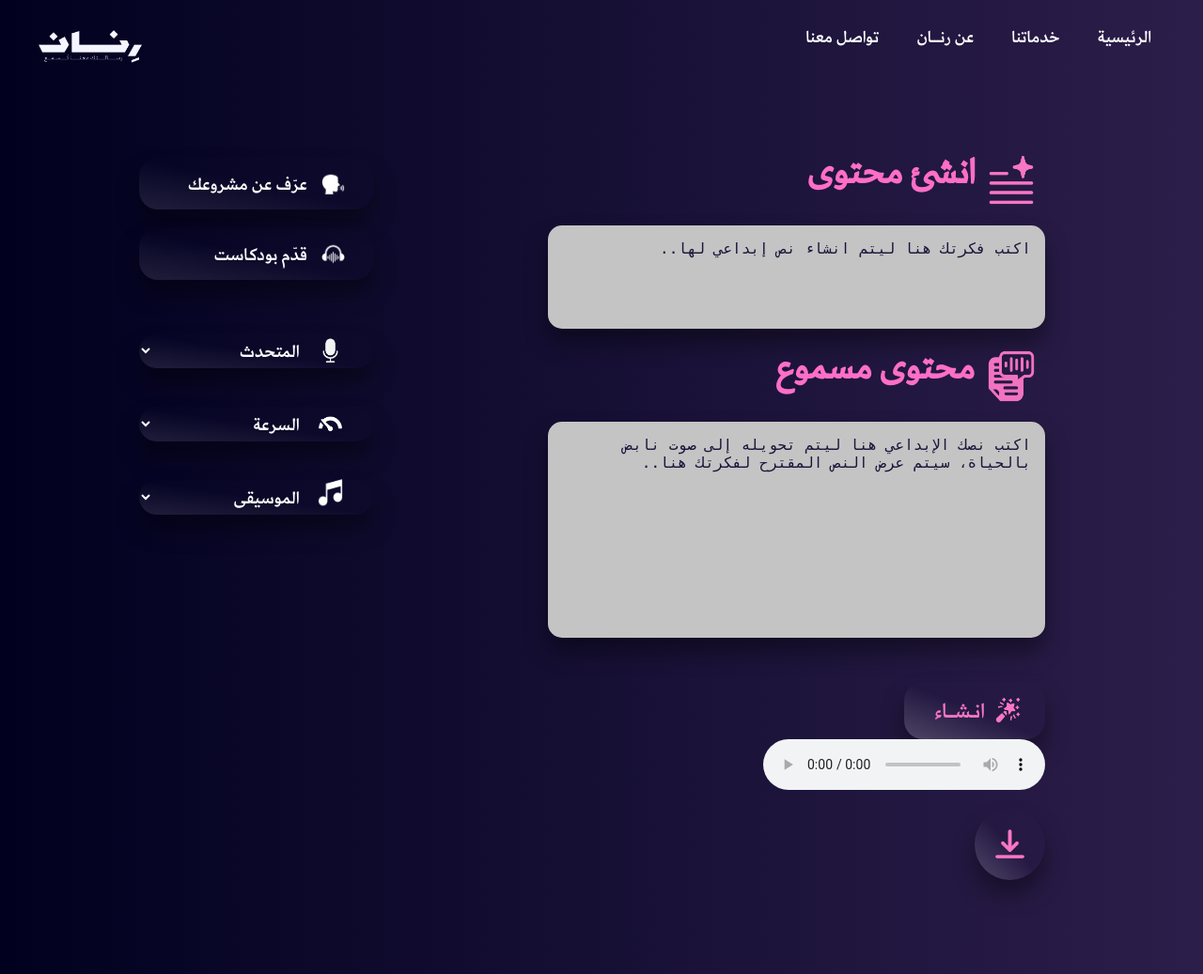
After one commit to fatimahmji/RenanPlatform, a Python web app: template templates/model.html in a window 1280 px wide. The commit adds this page. Shown: the whole page at 94% size. Run offline with Jinja, Linux system fonts and the light colour scheme; the template is opened without the code that fills it, so the values that code supplies are empty.

Commit message:
Finish with all the html files, adding animation on the nav bar

```diff
--- a/static/css/styles.css
+++ b/static/css/styles.css
@@ -25,7 +25,8 @@
 }
 
 /* Body and HTML styles */
-body, html {
+body,
+html {
     height: 100%;
     width: 100%;
     margin: 0;
@@ -41,47 +42,138 @@ nav ul {
     padding: 0;
     margin: 0;
     display: flex;
-    justify-content: flex-end; /* Align items to the right */
-    height: 60px; /* Adjust height to match the style */
+    justify-content: flex-end;
+    /* Align items to the right */
+    height: 60px;
+    /* Adjust height to match the style */
     margin-right: 15px;
 }
 
 /* Individual menu item styles */
 nav ul li {
     display: inline-block;
-    margin: 0 20px; /* Adjust spacing between items */
+    margin: 0 20px;
+    /* Adjust spacing between items */
     position: relative;
 }
 
 /* Link styles */
 nav ul li a {
-    color: #f2f2f2; /* White text color */
+    color: #f2f2f2;
+    /* White text color */
     text-decoration: none;
     font-size: 24px;
     font-family: 'Amariya-bold', serif;
-    padding: 20px 0; /* Space around text */
+    padding: 20px 0;
+    /* Space around text */
     display: block;
     transition: color 0.3s ease;
 }
 
 /* Hover effect */
 nav ul li a:hover {
-    color: #ff6ec7; /* Hover color */
+    color: #ff6ec7;
+    /* Hover color */
 }
 
 /* Active link styling */
-.active-link {
-    color: #ff6ec7; /* Active link color */
-    border-bottom: 2px solid #ff6ec7; /* Underline active link */
-    padding-bottom: 5px; /* Adjust to match height */
-}
+/* .active-link {
+    color: #ff6ec7;
+    border-bottom: 2px solid #ff6ec7;
+    padding-bottom: 5px;
+} */
 
 /* Center the logo and navigation items */
 header {
     display: flex;
     justify-content: space-between;
     align-items: center;
-    padding: 0 20px; /* Padding for spacing around the header */
+    padding: 0 20px;
+    /* Padding for spacing around the header */
+}
+
+/* Base styles for the navigation links */
+header nav ul li a {
+    position: relative;
+    text-decoration: none;
+    color: #ffffff; /* Default link color */
+    padding: 10px 0;
+}
+
+/* Hover effect with a line appearing from the middle */
+header nav ul li a::before {
+    content: '';
+    position: absolute;
+    bottom: 0;
+    left: 50%;
+    width: 0;
+    height: 2px; /* Height of the line */
+    background-color: #ffffff; /* Line color */
+    transition: all 0.3s ease;
+    transform: translateX(-50%);
+}
+
+/* Trigger the animation on hover */
+header nav ul li a:hover::before {
+    width: 100%;
+    left: 50%;
+    animation: lineExpand 0.3s forwards ease-out;
+}
+
+/* Keyframes for the hover animation */
+@keyframes lineExpand {
+    0% {
+        width: 0;
+        left: 50%;
+    }
+    100% {
+        width: 100%;
+        left: 50%;
+        transform: translateX(-50%);
+    }
+}
+
+/* Active link style */
+header nav ul li a.active-link {
+    color: #ff6ec7; /* Active link color */
+    padding-bottom: 10px 0; /* Adjust padding to match height */
+    position: relative;
+}
+
+/* Active link animation */
+header nav ul li a.active-link::before {
+    content: '';
+    position: absolute;
+    bottom: 0;
+    left: 50%;
+    width: 100%;
+    height: 2px; /* Height of the line */
+    background-color: #ff6ec7; /* Active line color */
+}
+
+/* Combine hover with active link */
+header nav ul li a.active-link:hover::before {
+    animation: vanishAndReturn 0.8s forwards;
+}
+
+/* Keyframes for vanishing and returning line */
+@keyframes vanishAndReturn {
+    0% {
+        width: 100%;
+        opacity: 1;
+    }
+    50% {
+        width: 0;
+        opacity: 0;
+        left: 50%;
+        transform: translateX(-50%);
+    }
+    100% {
+        width: 100%;
+        opacity: 1;
+        left: 0;
+        transform: none;
+    }
 }
 
 
@@ -98,14 +190,17 @@ header {
 .main-content {
     display: flex;
     align-items: center;
-    gap: 50px; /* Adjust space between image and text */
-    max-width: 1200px; /* Set a max-width to align with your design */
+    gap: 50px;
+    /* Adjust space between image and text */
+    max-width: 1200px;
+    /* Set a max-width to align with your design */
     margin-top: -50px;
 }
 
 /* Image container */
 .main-img {
-    flex-shrink: 0; /* Prevent the image from shrinking */
+    flex-shrink: 0;
+    /* Prevent the image from shrinking */
     max-width: 42%;
     justify-content: left;
     margin-left: -30px;
@@ -121,7 +216,8 @@ header {
 
 /* Text container */
 .main-text {
-    max-width: 60%; /* Span text takes 60% of the width */
+    max-width: 60%;
+    /* Span text takes 60% of the width */
     text-align: right;
     margin-top: 25px;
 }
@@ -131,14 +227,17 @@ header {
     display: block;
     font-size: 72px;
     margin-bottom: 20px;
-    line-height: 1.2; /* Adjust line height for better readability */
+    line-height: 1.2;
+    /* Adjust line height for better readability */
 }
 
 /* Button container under the text */
 .buttons-container {
     display: flex;
-    justify-content: flex-start; /* Align buttons to the left in RTL layout */
-    gap: 23px; /* Space between buttons */
+    justify-content: flex-start;
+    /* Align buttons to the left in RTL layout */
+    gap: 23px;
+    /* Space between buttons */
     margin-top: 30px;
 }
 
@@ -165,7 +264,7 @@ header {
 
 /* Secondary button ("اكتشف خدماتنا") */
 .secondary-button {
-    background: linear-gradient(to right top, rgb(255, 255, 255,0.1), rgba(255, 255, 255, 0),rgba(255, 255, 255, 0));
+    background: linear-gradient(to right top, rgb(255, 255, 255, 0.1), rgba(255, 255, 255, 0), rgba(255, 255, 255, 0));
     color: #ff6ec7;
     box-shadow: -8px 8px 20px rgba(0, 0, 0, 0.5);
 }
@@ -212,7 +311,7 @@ header {
 
 .input-textarea {
     background-color: #d4d3d7;
-    color:#1d143b;
+    color: #1d143b;
     box-shadow: 0 15px 25px rgba(0, 0, 0, 0.4);
     width: 300px;
     height: 200px;
@@ -258,7 +357,7 @@ textarea::placeholder {
 }
 
 
-.card-services{
+.card-services {
     border-radius: 40px;
     box-shadow: 0 15px 25px rgba(0, 0, 0, 0.4);
     padding: 30px;
@@ -266,7 +365,7 @@ textarea::placeholder {
     width: 20%;
     transition: transform 0.3s ease, box-shadow 0.3s ease;
     max-width: 300px;
-    background: linear-gradient(to right top, rgb(255, 255, 255,0.1), rgba(255, 255, 255, 0),rgba(255, 255, 255, 0));
+    background: linear-gradient(to right top, rgb(255, 255, 255, 0.1), rgba(255, 255, 255, 0), rgba(255, 255, 255, 0));
 }
 
 /* Special styling for 'soon' cards */
@@ -327,29 +426,33 @@ textarea::placeholder {
 /* Section title container styling */
 .section-title-services {
     display: flex;
-    justify-content: flex-start; /* Align items to the right */
-    align-items: center; /* Center align vertically */
+    justify-content: flex-start;
+    /* Align items to the right */
+    align-items: center;
+    /* Center align vertically */
     margin-bottom: 20px;
     margin-right: 90px;
 }
 
 .soon-text {
     margin-left: 10px;
-    width:10%;
+    width: 10%;
     display: inline-block;
     margin-right: 5%;
 }
 
 .soon-divider {
-    width: 70%; /* Adjust this value to control the width of the divider */
-    height: auto; /* Ensure the height is automatically adjusted */
+    width: 70%;
+    /* Adjust this value to control the width of the divider */
+    height: auto;
+    /* Ensure the height is automatically adjusted */
     display: inline-block;
     margin-top: 15px;
 }
 
 
 /* Remove right margin for the last card in the row */
-.card-row-services > div:last-child {
+.card-row-services>div:last-child {
     margin-right: 0;
 }
 
@@ -366,7 +469,7 @@ textarea::placeholder {
 
 /* Individual about card styling */
 .card-about {
-    background: linear-gradient(to right top, rgb(255, 255, 255,0.1), rgba(255, 255, 255, 0),rgba(255, 255, 255, 0));
+    background: linear-gradient(to right top, rgb(255, 255, 255, 0.1), rgba(255, 255, 255, 0), rgba(255, 255, 255, 0));
     border-radius: 20px;
     box-shadow: 0 15px 25px rgba(0, 0, 0, 0.4);
     padding: 30px;
@@ -425,7 +528,7 @@ textarea::placeholder {
 
 /* Individual contact card styling */
 .card {
-    background: linear-gradient(to right top, rgb(255, 255, 255,0.1), rgba(255, 255, 255, 0),rgba(255, 255, 255, 0));
+    background: linear-gradient(to right top, rgb(255, 255, 255, 0.1), rgba(255, 255, 255, 0), rgba(255, 255, 255, 0));
     border-radius: 20px;
     padding: 60px 20px 20px 20px;
     width: 200px;
@@ -500,7 +603,7 @@ textarea::placeholder {
     padding: 20px;
     max-width: 1200px;
     margin: auto;
-    margin-top:-5%;
+    margin-top: -5%;
 }
 
 .tts-inputs-div {
@@ -525,15 +628,20 @@ textarea::placeholder {
     border: none;
     border-radius: 15px;
     margin-top: 10px;
-    background-color: #C4C4C4; /* Light gray background for text areas */
-    color: #181238; /* Dark text color for readability */
+    background-color: #C4C4C4;
+    /* Light gray background for text areas */
+    color: #181238;
+    /* Dark text color for readability */
     font-size: 16px;
-    resize: none; /* Prevents resizing */
-    overflow-y: hidden; /* Removes the scrollbar */
+    resize: none;
+    /* Prevents resizing */
+    overflow-y: hidden;
+    /* Removes the scrollbar */
 }
 
 button {
-    background-color: #FC5AD1; /* Vibrant pink color */
+    background-color: #FC5AD1;
+    /* Vibrant pink color */
     border: none;
     border-radius: 15px;
     padding: 10px 20px;
@@ -548,16 +656,19 @@ button {
 }
 
 button:hover {
-    background-color: #FF69B4; /* Slightly darker pink on hover */
+    background-color: #FF69B4;
+    /* Slightly darker pink on hover */
 }
 
-#download-link, #audio-result {
+#download-link,
+#audio-result {
     display: block;
     text-align: center;
-    color: #FF8DD1; /* Pink color */
+    color: #FF8DD1;
+    /* Pink color */
 }
 
-.audio-res{
+.audio-res {
     display: inline;
 }
 
@@ -568,43 +679,50 @@ button:hover {
 
 .tts-buttons-div select {
     width: 100%;
-    padding-right:30%;
+    padding-right: 30%;
     padding-left: 5%;
     border: none;
     font-size: 25px;
     font-family: 'Amariya-Bold';
-    background: linear-gradient(to right top, rgb(255, 255, 255,0.1), rgba(255, 255, 255, 0),rgba(255, 255, 255, 0));
+    background: linear-gradient(to right top, rgb(255, 255, 255, 0.1), rgba(255, 255, 255, 0), rgba(255, 255, 255, 0));
     border-radius: 20px;
     box-shadow: 0 15px 25px rgba(0, 0, 0, 0.4);
     margin-bottom: 20px;
     /* appearance: ; */
 }
 
-.select-container{
+.select-container {
     position: relative;
     display: inline-block;
-    width: 100%; /* Adjust width as needed */
+    width: 100%;
+    /* Adjust width as needed */
 }
-.drop-icon{
+
+.drop-icon {
     position: absolute;
     right: 13%;
     top: 24%;
     transform: translateY(-50%);
-    pointer-events: none; /* Prevent click events */
-    width: 11%; /* Adjust the size of the icon */
+    pointer-events: none;
+    /* Prevent click events */
+    width: 11%;
+    /* Adjust the size of the icon */
 }
 
 select:focus {
     outline: none;
 }
 
-.tts-buttons-div button, .tts-buttons-div select {
+.tts-buttons-div button,
+.tts-buttons-div select {
     border: none;
     color: white;
 }
 
-.tts-buttons-div button:hover, .tts-buttons-div select:hover {
-    background-color: #401C61; /* Slightly lighter purple on hover */
+.tts-buttons-div button:hover,
+.tts-buttons-div select:hover {
+    background-color: #401C61;
+    /* Slightly lighter purple on hover */
 }
 
 .tts-buttons-div .tts-icons {
@@ -620,7 +738,8 @@ select:focus {
 }
 
 .tts-buttons-div select option {
-    background-color: #0d092b; /* Dark purple */
+    background-color: #0d092b;
+    /* Dark purple */
     color: white;
     font-family: 'Amariya';
 }
@@ -633,7 +752,7 @@ select:focus {
     justify-content: right;
     font-size: 25px;
     font-family: 'Amariya-Bold';
-    background: linear-gradient(to right top, rgb(255, 255, 255,0.1), rgba(255, 255, 255, 0),rgba(255, 255, 255, 0));
+    background: linear-gradient(to right top, rgb(255, 255, 255, 0.1), rgba(255, 255, 255, 0), rgba(255, 255, 255, 0));
     border-radius: 20px;
     box-shadow: 0 15px 25px rgba(0, 0, 0, 0.4);
 }
@@ -645,10 +764,11 @@ select:focus {
     margin-left: 7%;
 }
 
-.results{
+.results {
     display: inline;
 }
-.create-btn{
+
+.create-btn {
     position: relative;
     display: flex;
     align-items: center;
@@ -656,7 +776,7 @@ select:focus {
     font-size: 30px;
     color: #f876c3;
     font-family: 'Amariya-Bold';
-    background: linear-gradient(to right top, rgb(255, 255, 255,0.2), rgba(255, 255, 255, 0),rgba(255, 255, 255, 0));
+    background: linear-gradient(to right top, rgb(255, 255, 255, 0.2), rgba(255, 255, 255, 0), rgba(255, 255, 255, 0));
     border-radius: 20px;
     box-shadow: 0 15px 25px rgba(0, 0, 0, 0.4);
     width: 30%;
@@ -664,32 +784,34 @@ select:focus {
     padding-bottom: -10%;
 }
 
-.create-btn img{
+.create-btn img {
     width: 25%;
     height: 25%;
     margin-left: 10%;
     margin-right: -5%;
 }
 
-.download-btn{
+.download-btn {
     position: relative;
     display: flex;
     align-items: center;
     font-size: 30px;
     color: #f876c3;
     font-family: 'Amariya-Bold';
-    background: linear-gradient(to right top, rgb(255, 255, 255,0.2), rgba(255, 255, 255, 0),rgba(255, 255, 255, 0));
+    background: linear-gradient(to right top, rgb(255, 255, 255, 0.2), rgba(255, 255, 255, 0), rgba(255, 255, 255, 0));
     border-radius: 80%;
     box-shadow: 0 15px 25px rgba(0, 0, 0, 0.4);
     width: 15%;
     height: 10%;
 }
 
-.download-btn img{
+.download-btn img {
     width: 95%;
 }
+
 .no-scroll {
-    overflow: hidden; /* Removes scrollbar */
+    overflow: hidden;
+    /* Removes scrollbar */
 }
 
 
--- /dev/null
+++ b/templates/model.html
@@ -0,0 +1,90 @@
+<!DOCTYPE html>
+<html lang="ar" dir="rtl">
+
+<head>
+    <meta charset="UTF-8">
+    <meta name="viewport" content="width=device-width, initial-scale=1.0">
+    <title>رِنـــان - TTS Model</title>
+    <link rel="stylesheet" href="../static/css/styles.css">
+    <script>
+        document.addEventListener("DOMContentLoaded", function () {
+            fetch('./header.html')
+                .then(response => response.text())
+                .then(data => {
+                    document.getElementById('header-placeholder').innerHTML = data;
+                });
+        });
+    </script>
+</head>
+
+<body>
+    <div id="header-placeholder"></div>
+    <div id="ttsmodel" class="content-tts-model active">
+        <!-- TTS Model content here -->
+        <div class="tts-inputs-div">
+            <img src="../static/images/icons/generate_text.png" alt="انشئ محتوى" class="tts-icons">
+            <span class="tts-titles"> انشئ محتوى </span> <br>
+            <textarea id="text-gen-input" class="input-textarea no-scroll" style="height: 80px;"
+                placeholder="اكتب فكرتك هنا ليتم انشاء نص إبداعي لها.."></textarea> <br>
+
+            <img src="../static/images/icons/text_to_speech.png" alt="محتوى مسموع" class="tts-icons">
+            <span class="tts-titles"> محتوى مسموع </span> <br>
+            <textarea id="tts-input" class="input-textarea no-scroll"
+                placeholder="اكتب نصك الإبداعي هنا ليتم تحويله إلى صوت نابض بالحياة، سيتم عرض النص المقترح لفكرتك هنا.."></textarea>
+            <br><br>
+
+            <dive class="results">
+                <button id="create" class="create-btn">
+                    <img src="../static/images/icons/create.png" alt="انشاء" class="btn-icon">
+                    انـشــاء
+                </button>
+                <audio class="audio-res" id="audio-result" controls hidden></audio>
+                <button class="download-btn">
+                    <img id="download-link" src="../static/images/icons/download.png" download="audio.wav" hidden>
+                </button>
+            </dive>
+        </div>
+        <div class="tts-buttons-div">
+            <button id="create-voice-over" class="btn-with-icon">
+                <img src="../static/images/icons/voice_over.png" alt="عرّف عن مشروعك" class="btn-icon">
+                عرّف عن مشروعك
+            </button>
+            <button id="create-boadcast" class="btn-with-icon">
+                <img src="../static/images/icons/broadcast.png" alt="قدّم بودكاست" class="btn-icon">
+                قدّم بودكاست
+            </button>
+            <br><br>
+            <div class="select-container">
+                <select id="speaker-select" class="btn-with-icon">
+                    <option disabled selected hidden>المتحدث</option>
+                    <option id="speaker1" value="speaker1">نورة</option>
+                    <option id="speaker2" value="speaker2">محمد</option>
+                </select>
+                <img src="../static/images/icons/speaker.png" class="drop-icon"><br>
+            </div>
+            <div class="select-container">
+                <select id="speed-select" class="btn-with-icon">
+                    <option disabled selected hidden>السرعة</option>
+                    <option id="slow" value="0.75">بطيئة</option>
+                    <option id="regular" value="1.00">معتدلة</option>
+                    <option id="fast" value="1.25">سريعة</option>
+                </select>
+                <img src="../static/images/icons/speed.png" class="drop-icon"><br>
+            </div>
+            <div class="select-container">
+                <select id="music-select" class="btn-with-icon">
+                    <option disabled selected hidden>الموسيقى</option>
+                    <option id="no-music" value="no-music">بدون موسيقى</option>
+                    <option id="music1" value="music1">موسيقى قصصية</option>
+                    <option id="music2" vlaue="music2">موسيقى إعلانية</option>
+                </select>
+                <img src="../static/images/icons/music.png" class="drop-icon">
+            </div>
+        </div>
+    </div>
+
+
+    <script src="../static/js/script"></script>
+</body>
+
+</html>
```
Also changed, not shown: static/js/script.js (+7 -21 lines), templates/contact.html (+22 -10 lines), templates/index.html (+7 -2 lines), templates/services.html (+9 -3 lines), templates/ttsmodel.html (deleted, +0 -84 lines).
